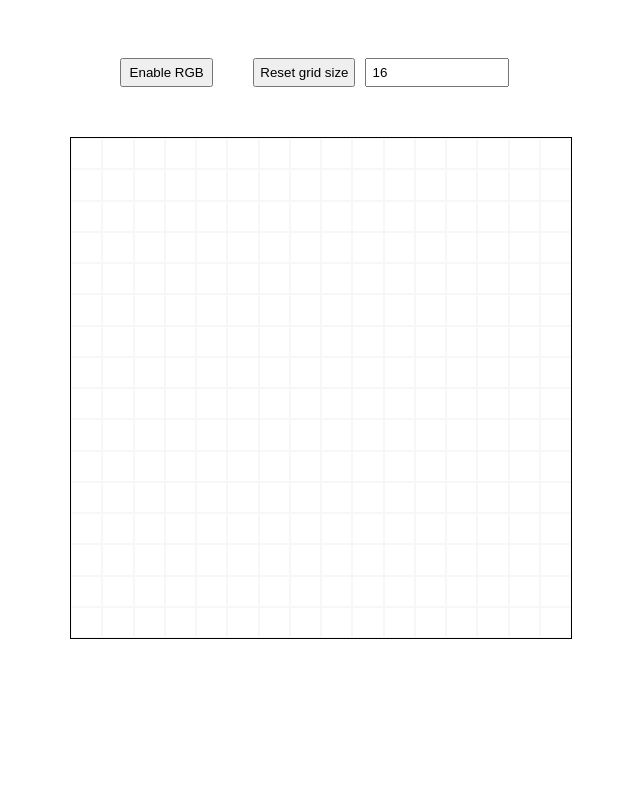
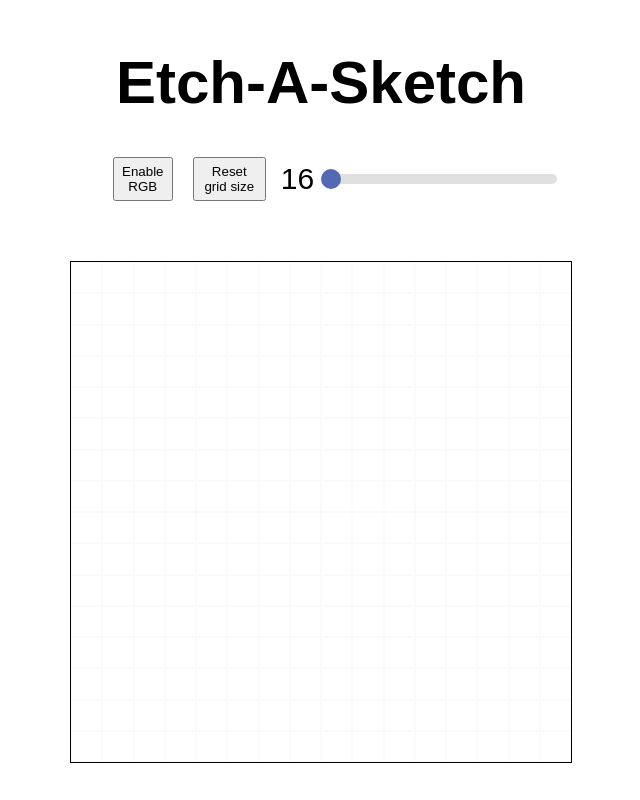
Before and after one commit to ndrewta/etch-a-sketch, a plain HTML site: page index.html in a window 1280 px wide. Both pictures are taken after a click on the button "Reset grid size". Shown: the whole page, without its empty margins (319-959 px from the left). Drawn offline with Linux system fonts and the light colour scheme.

Commit message:
Added range slider and title.

```diff
--- a/index.html
+++ b/index.html
@@ -4,12 +4,12 @@
     <meta charset="UTF-8">
     <meta http-equiv="X-UA-Compatible" content="IE=edge">
     <meta name="viewport" content="width=device-width, initial-scale=1.0">
-    <title>Sketchpad</title>
+    <title>Etch-A-Sketch</title>
     <script src="script.js" defer></script>
     <link rel="stylesheet" href="styles.css">
 </head>
 <body>
-    <div id="container">
+    <div class="container">
 
     </div>
 </body>
--- a/script.js
+++ b/script.js
@@ -16,22 +16,12 @@ function makeSquares(x) {
 
 function updateGrid() {
     interactionState = false
-    let input = document.getElementById('input').value
-
-    if (!input || input < 16) {
-        input = 16
-    }
-    document.getElementById('input').value = input
+    let value = document.getElementById('slider').value
 
     while (canvas.hasChildNodes()) {
         canvas.removeChild(canvas.firstChild)
     }
-    if (input <= 100) {
-        makeGrid(input)
-    } else if (input > 100) {
-        makeGrid (100)
-        document.getElementById('input').value = 100
-    }
+    makeGrid(value)
 }
 
 function setInteractionStateTrue(e) {
@@ -62,7 +52,6 @@ let l = colorLightness
         if (interactionState) {
             if (rgbState) {
                 square.style.backgroundColor = rgb(l)
-                colorLightness -= 5
             } else {
                 square.style.backgroundColor = 'black'
             }
@@ -75,10 +64,10 @@ function rgb(l) {
     let h = Math.floor(Math.random() * 360)
     let s = Math.floor(Math.random() * 101)
 
+    colorLightness -= 5
     if (!colorLightness) {
         colorLightness = 50
     }
-
     let value = 'hsl(' + h + ', ' + s + '%, ' + l + '%)'
     return value
 }
@@ -93,11 +82,20 @@ function switchRgb() {
     }
 }
 
+function updateSliderValue() {
+    sliderValue.textContent = slider.value
+    updateGrid()
+}
+
 let interactionState = false
 let rgbState = false
 let colorLightness = 50
 
-const container = document.querySelector('#container')
+const container = document.querySelector('.container')
+
+const title = document.createElement('h1')
+title.textContent = 'Etch-A-Sketch'
+container.appendChild(title)
 
 const inputContainer = document.createElement('div')
 inputContainer.setAttribute('id', 'input-container')
@@ -113,18 +111,26 @@ updateBtn.setAttribute('id', 'update-btn')
 updateBtn.textContent = "Reset grid size"
 inputContainer.appendChild(updateBtn)
 
-const input = document.createElement('input')
-input.setAttribute('id', 'input')
-input.value = "16"
-inputContainer.appendChild(input)
-
 const canvas = document.createElement('div')
 canvas.setAttribute('id','canvas')
 container.appendChild(canvas)
 
+const slider = document.createElement('input')
+slider.type = 'range'
+slider.min = 16
+slider.max = 100
+slider.value = 16
+slider.setAttribute('id', 'slider')
+inputContainer.appendChild(slider)
+
+const sliderValue = document.createElement('p')
+sliderValue.setAttribute('id', 'slider-value')
+sliderValue.textContent = slider.value
+inputContainer.insertBefore(sliderValue, slider)
+
 document.getElementById('update-btn').addEventListener('click', updateGrid)
 document.getElementById('rgb-btn').addEventListener('click', switchRgb)
-document.getElementById('input').addEventListener('click', e => e.target.value = "")
+document.getElementById('slider').addEventListener('change', updateSliderValue)
 canvas.addEventListener('mousedown', setInteractionStateTrue)
 canvas.addEventListener('mouseup', setInteractionStateFalse)
 canvas.addEventListener('mousemove', e => draw(e))
--- a/styles.css
+++ b/styles.css
@@ -6,14 +6,22 @@ body {
 
 .container {
     display: flex;
+    flex-direction: column;
     justify-content: center;
     align-items: center;
+    font-family: sans-serif;
+}
+
+h1 {
+    font-size: 60px;
+    margin-bottom: 10px;
 }
 
 #input-container {
     display: flex;
     justify-content: flex-start;
     align-items: center;
+    margin-bottom: 30px;
 }
 
 #canvas {
@@ -26,20 +34,21 @@ body {
 }
 
 .squares {
-    border: 0.1px solid rgba(0, 0, 0, 0.03);
+    border: 0.1px solid rgba(0, 0, 0, 0.02);
     background-color: white;
 }
 
 #update-btn {
-    margin: 50px;
+    margin: 25px;
     margin-left: -10px;
     padding: 5px;
+    width: 10em;
 }
 
 #rgb-btn {
-    margin: 50px;
+    margin: 30px;
     padding: 5px;
-    width: 7em;
+    width: 8em;
 
 }
 
@@ -48,3 +57,31 @@ body {
     width: 130px;
     padding: 5px;
 }
+
+#slider {
+    -webkit-appearance: none;
+    width: 100%;
+    height: 10px;
+    border-radius: 5px;
+    background: #d3d3d3;
+    outline: none;
+    opacity: 0.7;
+    -webkit-transition: .2s;
+    transition: opacity .2s;
+}
+
+#slider::-webkit-slider-thumb {
+    -webkit-appearance: none;
+    appearance: none;
+    width: 20px;
+    height: 20px;
+    border-radius: 50%;
+    background: #0b2b94;
+    cursor: pointer;
+}
+
+p {
+    margin-right: 5px;
+    margin-left: -10px;
+    font-size: 30px;
+}
```
